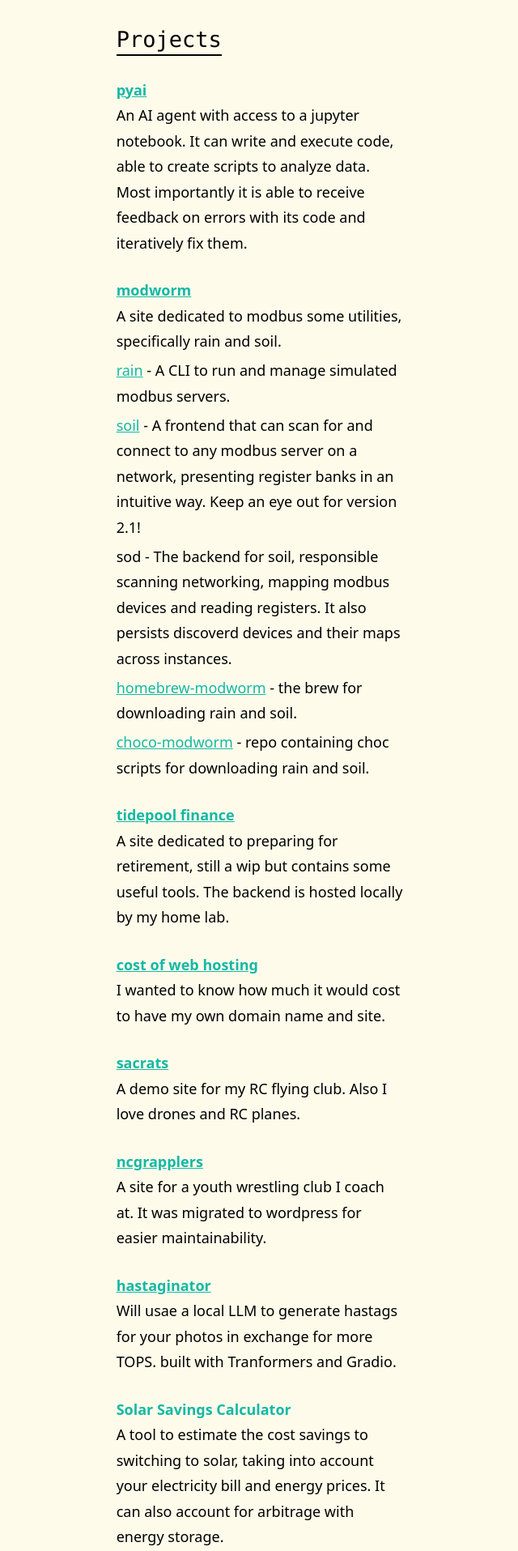
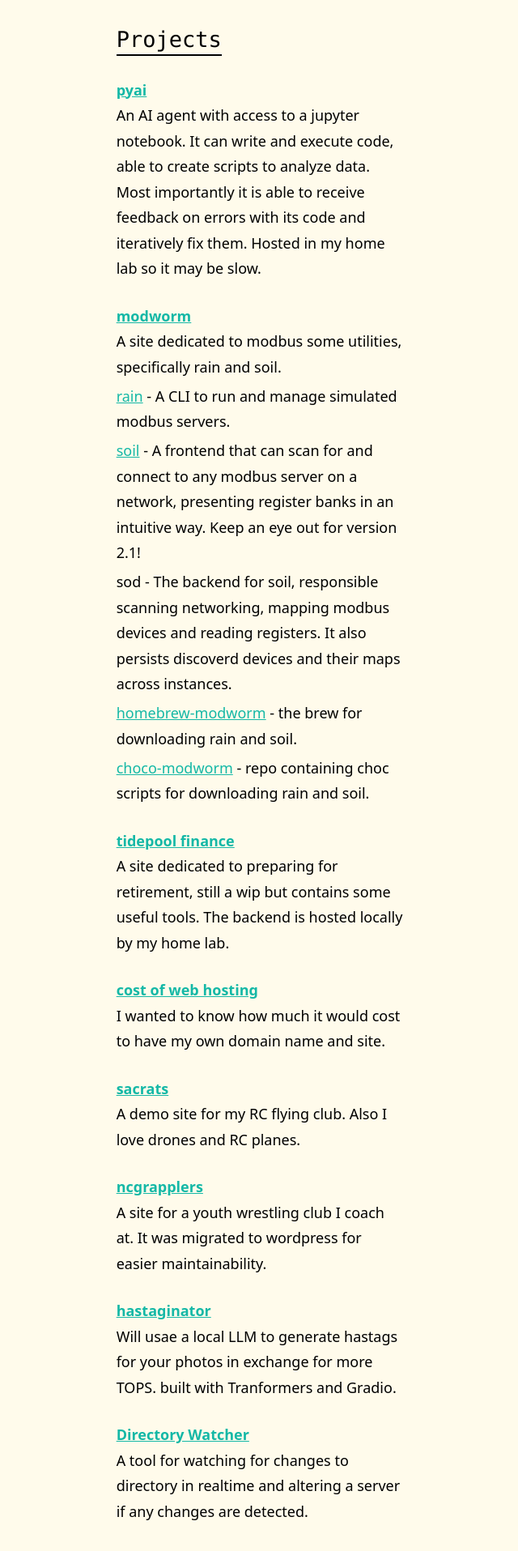
Before and after one commit to manavsu/manav_dev, a SvelteKit app: page / in a window 1280 px wide. Shown: the part 820-2735 px from the top of the page at 81% size, without its empty margins (319-959 px from the left). Built offline with nearby package versions, Linux system fonts and the light colour scheme.

Commit message:
added new project

```diff
--- a/src/routes/+page.svelte
+++ b/src/routes/+page.svelte
@@ -9,19 +9,17 @@
 
 		<p>Currently, I'm waiting for it to snow :(</p>
 
-		<!-- svelte-ignore a11y-missing-attribute -->
-		<img class="mx-auto h-32 w-32 object-cover" src="IMG_4618.jpeg" />
+		<img class="mx-auto h-32 w-32 object-cover" alt="Me with Wooly" src="IMG_4618.jpeg" />
 
 		<p>In the meantime I've been spending too much time playing <a href="https://store.steampowered.com/app/2358720/Black_Myth_Wukong/">Black Myth: Wukong</a> on a PC I just built (I use arch btw).</p>
 	</div>
-
 
 	<div class="flex w-full flex-col gap-6">
 		<h2 class="w-fit border-b-2 border-black font-mono text-2xl">Projects</h2>
 
 		<div>
 			<a class="font-bold" href="http://pyai.duckdns.org/">pyai</a>
-			<p>An AI agent with access to a jupyter notebook. It can write and execute code, able to create scripts to analyze data. Most importantly it is able to receive feedback on errors with its code and iteratively fix them.</p>
+			<p>An AI agent with access to a jupyter notebook. It can write and execute code, able to create scripts to analyze data. Most importantly it is able to receive feedback on errors with its code and iteratively fix them. Hosted in my home lab so it may be slow.</p>
 		</div>
 
 		<div>
@@ -59,6 +57,11 @@
 		<div>
 			<a class="font-bold" href="https://github.com/manavsu/hastaginator">hastaginator</a>
 			<p>Will usae a local LLM to generate hastags for your photos in exchange for more TOPS. built with Tranformers and Gradio.</p>
+		</div>
+
+		<div>
+			<a class="font-bold" href="https://github.com/manavsu/dir_watcher">Directory Watcher</a>
+			<p>A tool for watching for changes to directory in realtime and altering a server if any changes are detected.</p>
 		</div>
 
 		<div>
```
